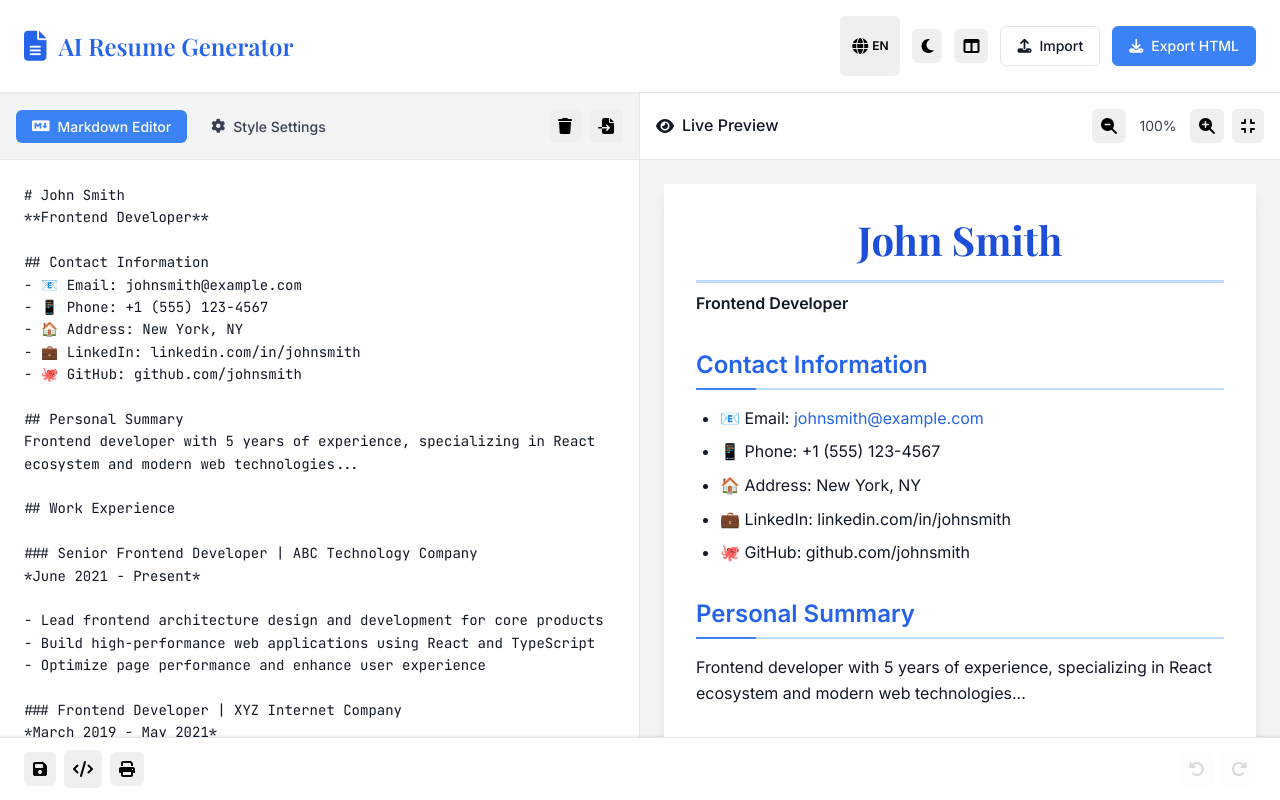
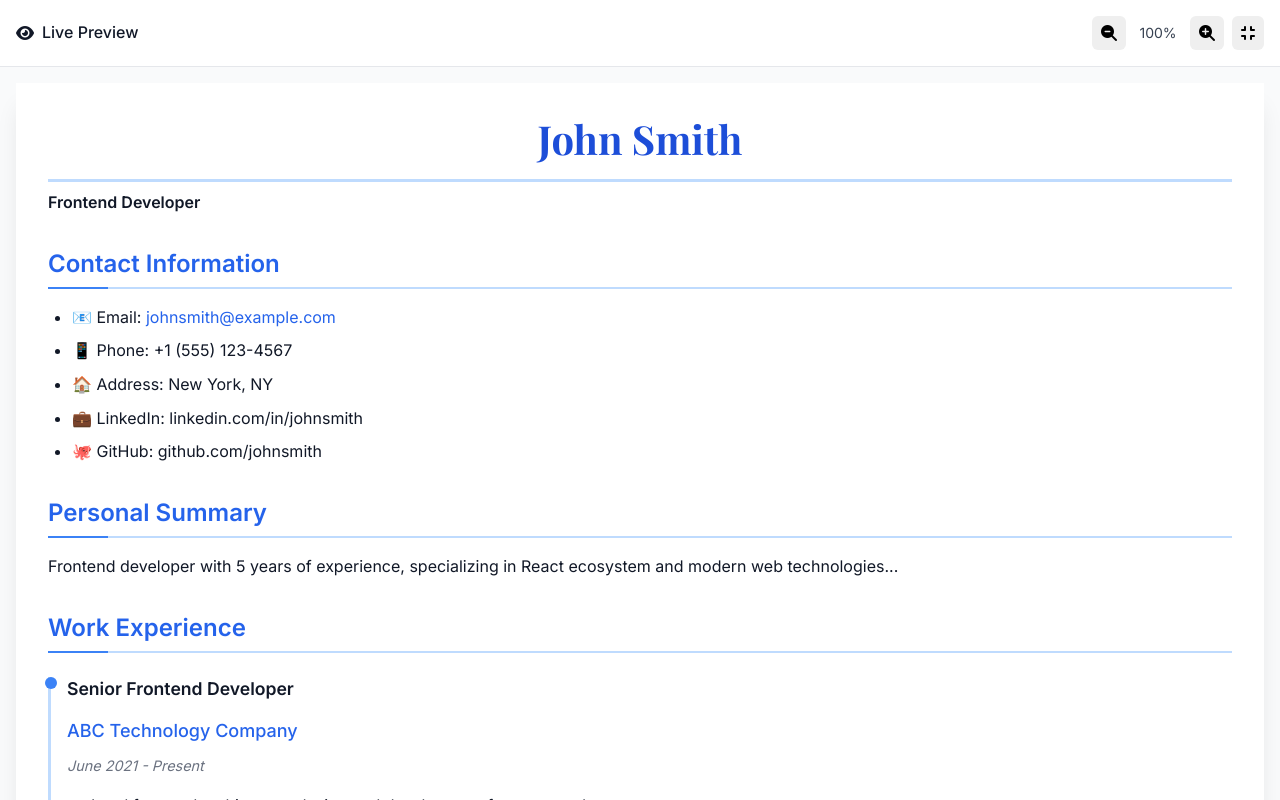
Before and after one commit to HermanTeng19/ai-resume-generator, a website: page index.html in a window 1280 px wide. Both pictures are taken after a click on the button 1248 px from the left and 126 px from the top of the page. Drawn offline with nearby package versions, Linux system fonts and the light colour scheme.

Commit message:
fix: add missing fullscreen styles for preview panel - Add CSS styles for .preview-panel.fullscreen to enable fullscreen preview functionality - Position fullscreen panel as fixed overlay with proper z-index - Adjust container padding and content sizing for optimal fullscreen viewing - Ensure fullscreen button now works correctly when clicked

```diff
--- a/styles/main.css
+++ b/styles/main.css
@@ -330,6 +330,28 @@ body {
   transition: transform var(--transition-normal);
 }
 
+/* ===== 全屏预览样式 ===== */
+.preview-panel.fullscreen {
+  position: fixed;
+  top: 0;
+  left: 0;
+  right: 0;
+  bottom: 0;
+  z-index: var(--z-modal);
+  background: var(--bg-primary);
+}
+
+.preview-panel.fullscreen .preview-container {
+  padding: var(--space-4);
+}
+
+.preview-panel.fullscreen .preview-content {
+  max-width: 100%;
+  max-height: 100%;
+  margin: 0;
+  box-shadow: var(--shadow-xl);
+}
+
 /* ===== Toolbar ===== */
 .toolbar {
   grid-area: toolbar;
```
